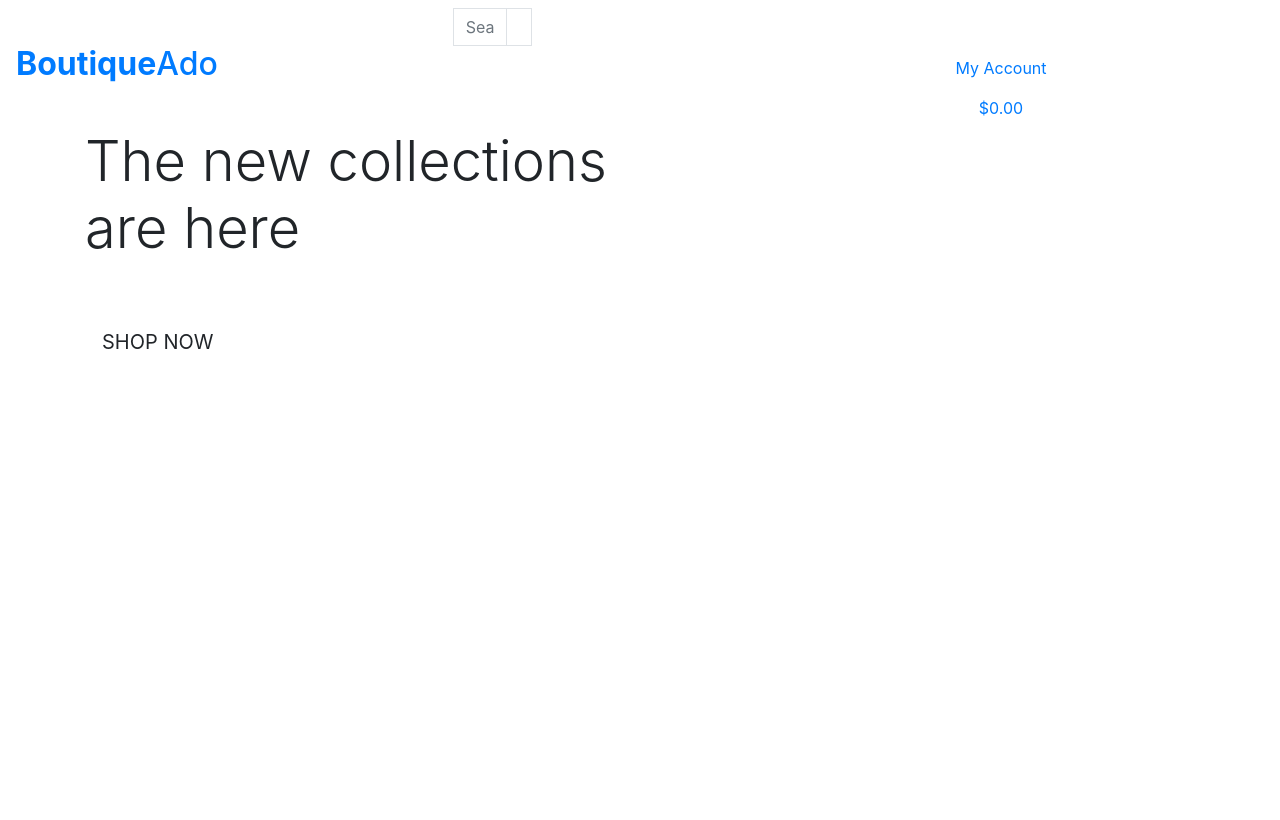
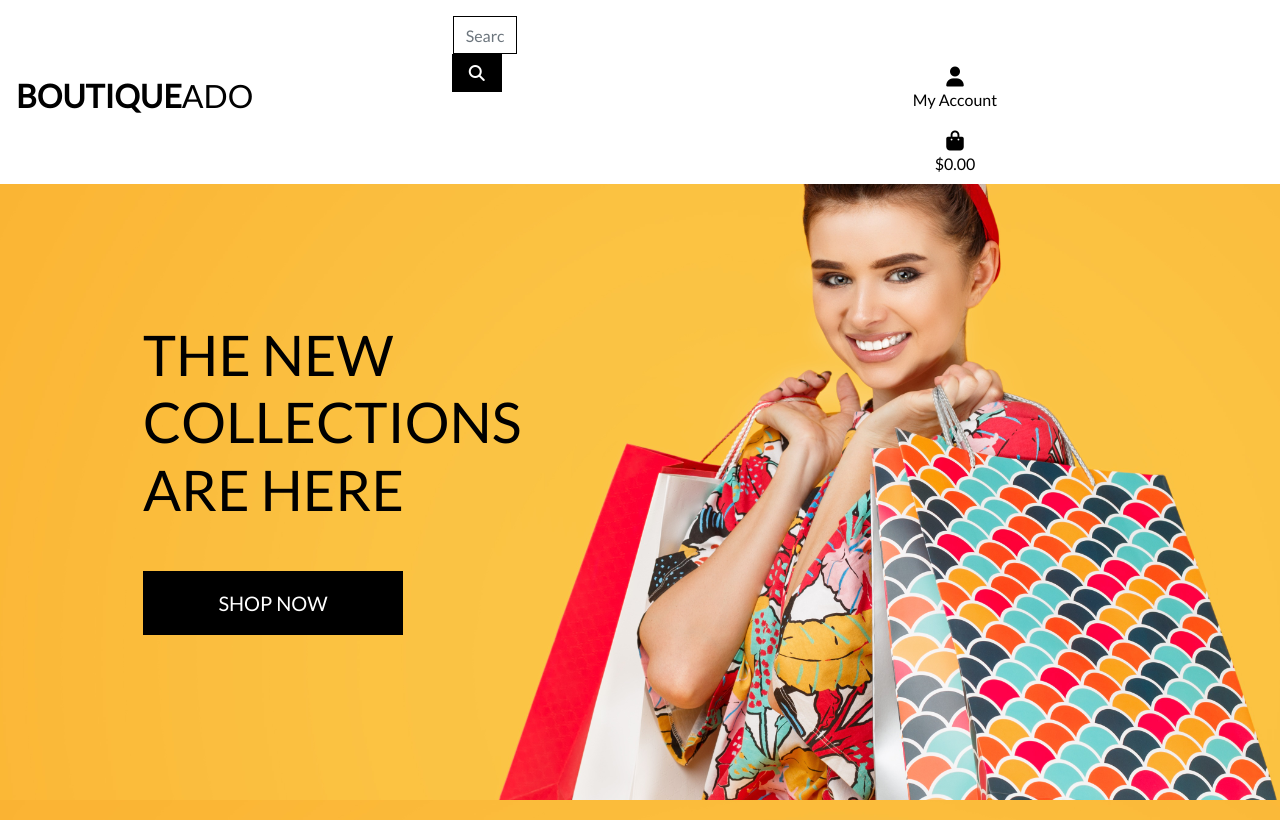
Before and after one commit to lorrainescanlon/boutique_ado_v1, a Django app: page / in a window 1280 px wide. Before the commit the page ends 349 px from the top, so only its background shows below. Run offline with Django 3.2, Linux system fonts and the light colour scheme; some libraries are stand-ins or nearby versions.

Commit message:
update base css and homepage image

```diff
--- a/home/templates/home/index.html
+++ b/home/templates/home/index.html
@@ -4,9 +4,7 @@
 {% block page_header %}
     <div class="container header-container">
         <div class="row">
-            <div class="col">
-
-            </div>
+            <div class="col"></div>
         </div>
     </div>
 {% endblock %}
--- /dev/null
+++ b/static/css/base.css
@@ -0,0 +1,81 @@
+html {
+    height: 100%;
+}
+
+body {
+    background: url('/media/homepage_background_cropped.jpg') no-repeat center center fixed;
+    background-size: cover;
+    height: calc(100vh - 164px);
+    color: #555;
+    font-family: 'Lato';
+}
+
+/* from Bulma */
+.icon {
+    align-items: center;
+    display: inline-flex;
+    justify-content: center;
+    height: 1.5rem;
+    width: 1.5rem;
+}
+
+.logo-font {
+    text-transform: uppercase;
+}
+
+.main-logo-link {
+    width: fit-content;
+}
+
+.shop-now-button {
+    background: black;
+    color: white;
+    min-width: 260px;
+}
+
+.btn-black {
+    background: black;
+    color: white;
+}
+
+.shop-now-button:hover,
+.shop-now-button:active,
+.shop-now-button:focus,
+.btn-black:hover,
+.btn-black:active,
+.btn-black:focus {
+    background: #222;
+    color: white;
+}
+
+.text-black {
+    color: #000 !important;
+}
+
+.border-black {
+    border: 1px solid black !important;
+}
+
+/* -------------------------------- Media Queries */
+
+/* Slightly larger container on xl screens */
+@media (min-width: 1200px) {
+  .container {
+    max-width: 80%;
+  }
+}
+
+/* fixed top navbar only on medium and up */
+@media (min-width: 992px) {
+    .fixed-top-desktop-only {
+        position: fixed;
+        top: 0;
+        right: 0;
+        left: 0;
+        z-index: 1030;
+    }
+
+    .header-container {
+        padding-top: 164px;
+    }
+}
--- a/templates/base.html
+++ b/templates/base.html
@@ -14,12 +14,15 @@
 
     {% block corecss%}
         <link rel="stylesheet" href="https://cdn.jsdelivr.net/npm/bootstrap@4.6.2/dist/css/bootstrap.min.css" integrity="sha384-xOolHFLEh07PJGoPkLv1IbcEPTNtaed2xpHsD9ESMhqIYd0nLMwNLD69Npy4HI+N" crossorigin="anonymous">
+        <link rel="stylesheet" href="https://fonts.googleapis.com/css?family=Lato&display=swap">
+        <link rel="stylesheet" href="{% static 'css/base.css' %}">
     {% endblock%}
 
     {% block extra_css%}
     {% endblock %}
 
     {% block corejs %}
+        <script src="https://kit.fontawesome.com/e9c73d7092.js" crossorigin="anonymous"></script>
         <script src="https://cdn.jsdelivr.net/npm/jquery@3.5.1/dist/jquery.min.js" integrity="sha256-9/aliU8dGd2tb6OSsuzixeV4y/faTqgFtohetphbbj0=" crossorigin="anonymous"></script>
         <script src="https://cdn.jsdelivr.net/npm/popper.js@1.16.1/dist/umd/popper.min.js" integrity="sha384-9/reFTGAW83EW2RDu2S0VKaIzap3H66lZH81PoYlFhbGU+6BZp6G7niu735Sk7lN" crossorigin="anonymous"></script>
         <script src="https://cdn.jsdelivr.net/npm/bootstrap@4.6.2/dist/js/bootstrap.min.js" integrity="sha384-+sLIOodYLS7CIrQpBjl+C7nPvqq+FbNUBDunl/OZv93DB7Ln/533i8e/mZXLi/P+" crossorigin="anonymous"></script>
@@ -32,7 +35,7 @@
   </head>
   <body>
     <header class="container-fluid fixed-top"></header>
-        <div class="row">
+        <div id="topnav" class="row bg-white pt-lg-2 d-none d-lg-flex">
             <div class="col 12 col-lg-4 my-auto py-1 py-lg-0 text-center text-lg-left">
                 <a href="{% url 'home' %}" class="nav-link main-logo-link">
                     <h2 class="logo-font text-black my-0"><strong>Boutique</strong>Ado</h2>
```
Also changed, not shown: media/homepage_background_cropped.jpg (added).
